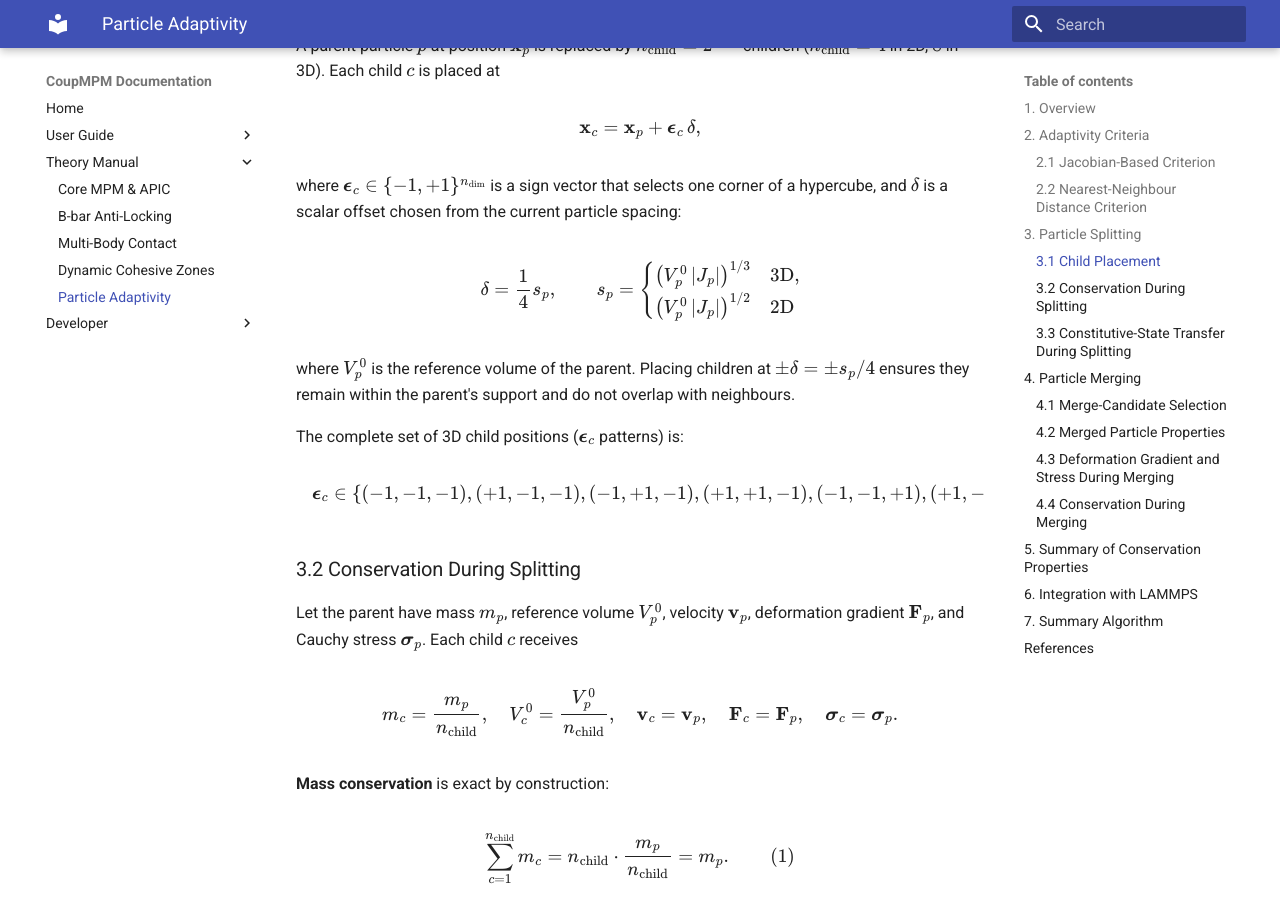
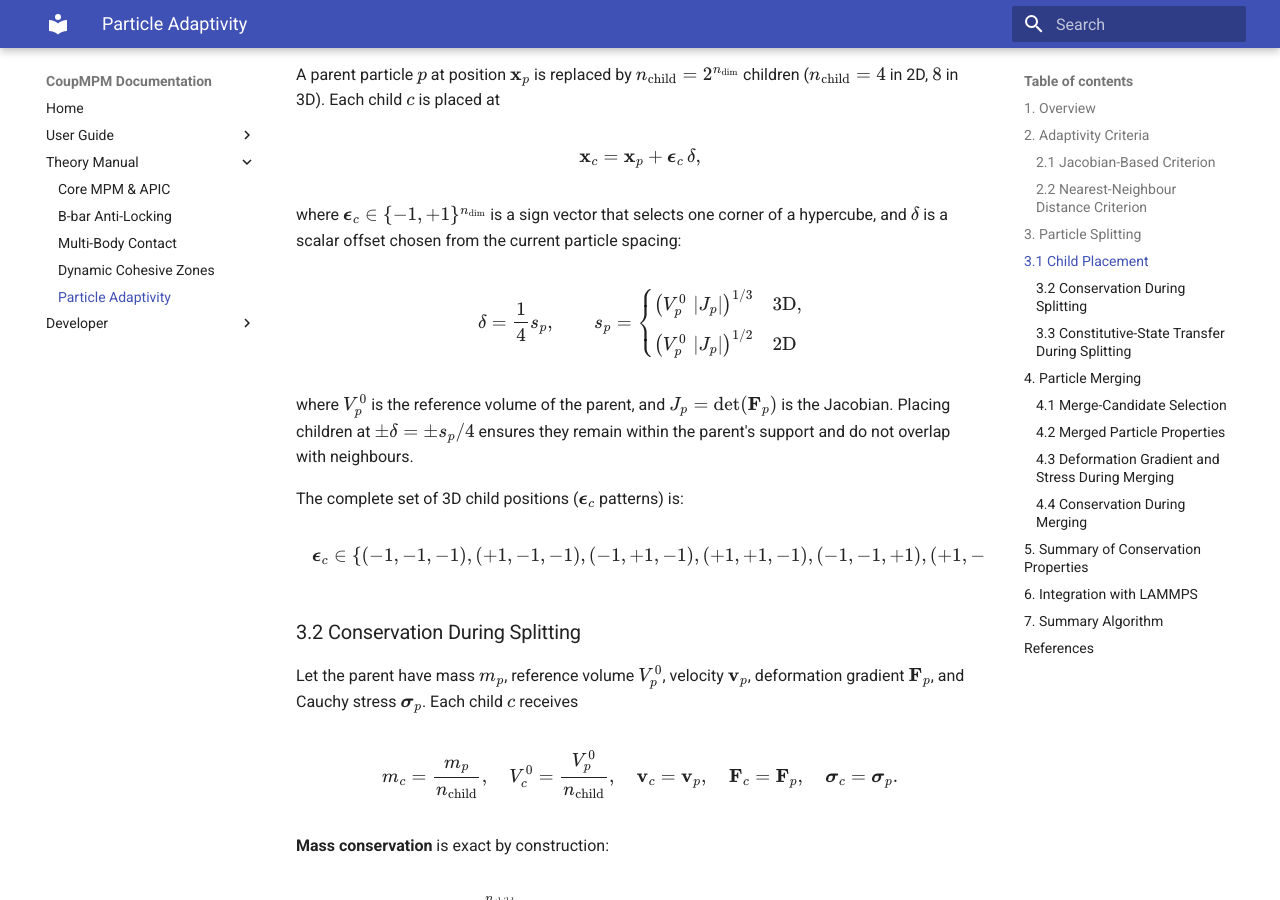
Before and after one commit to tengzhang48/CoupMPM, an MkDocs documentation site: the page built from docs/theory_adaptivity.md, in a window 1280 px wide and 900 px high, scrolled down 1985 px. Built offline with MkDocs 1.6.1 and Material for MkDocs 9.7.7, drawn with Linux system fonts in a browser that asks for light colours.

Commit message:
Refine child placement section in theory_adaptivity.md
Updated formatting and added missing details about the Jacobian in the child placement section.

```diff
--- a/docs/theory_adaptivity.md
+++ b/docs/theory_adaptivity.md
@@ -79,7 +79,7 @@ Default values: $d_{\text{split}} = 1.8$, $d_{\text{merge}} = 0.3$.
 
 ## 3. Particle Splitting
 
-### 3.1 Child Placement
+## 3.1 Child Placement
 
 A parent particle $p$ at position $\mathbf{x}_p$ is replaced by $n_{\text{child}} = 2^{n_{\text{dim}}}$ children ($n_{\text{child}} = 4$ in 2D, $8$ in 3D). Each child $c$ is placed at
 
@@ -90,15 +90,21 @@ $$
 where $\boldsymbol{\epsilon}_c \in \{-1, +1\}^{n_{\text{dim}}}$ is a sign vector that selects one corner of a hypercube, and $\delta$ is a scalar offset chosen from the current particle spacing:
 
 $$
-\delta = \frac{1}{4} s_p, \qquad s_p = \begin{cases} \left( V_p^0 \left| J_p \right| \right)^{1/3} & \text{3D}, \\ \left( V_p^0 \left| J_p \right| \right)^{1/2} & \text{2D} \end{cases}
+\delta = \frac{1}{4} s_p, \qquad s_p = \begin{cases}
+\left( V_p^0 \, \left| J_p \right| \right)^{1/3} & \text{3D}, \\[4pt]
+\left( V_p^0 \, \left| J_p \right| \right)^{1/2} & \text{2D}
+\end{cases}
 $$
 
-where $V_p^0$ is the reference volume of the parent. Placing children at $\pm \delta = \pm s_p / 4$ ensures they remain within the parent's support and do not overlap with neighbours.
+where $V_p^0$ is the reference volume of the parent, and $J_p = \det(\mathbf{F}_p)$ is the Jacobian. Placing children at $\pm \delta = \pm s_p / 4$ ensures they remain within the parent's support and do not overlap with neighbours.
 
 The complete set of 3D child positions ($\boldsymbol{\epsilon}_c$ patterns) is:
 
 $$
-\boldsymbol{\epsilon}_c \in \{ (-1,-1,-1), (+1,-1,-1), (-1,+1,-1), (+1,+1,-1), (-1,-1,+1), (+1,-1,+1), (-1,+1,+1), (+1,+1,+1) \}
+\boldsymbol{\epsilon}_c \in \{
+(-1,-1,-1), (+1,-1,-1), (-1,+1,-1), (+1,+1,-1), \\
+(-1,-1,+1), (+1,-1,+1), (-1,+1,+1), (+1,+1,+1)
+\}
 $$
 
 ### 3.2 Conservation During Splitting
```
